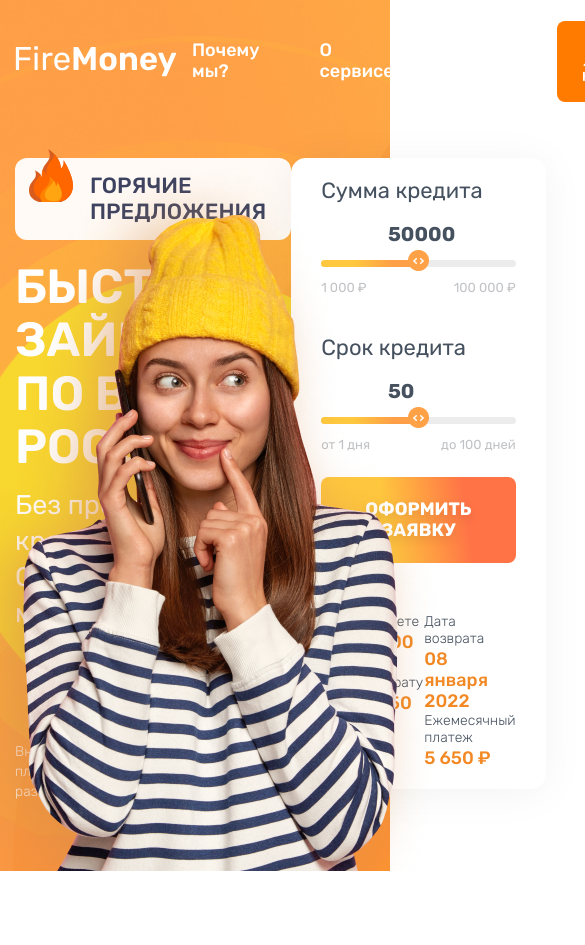
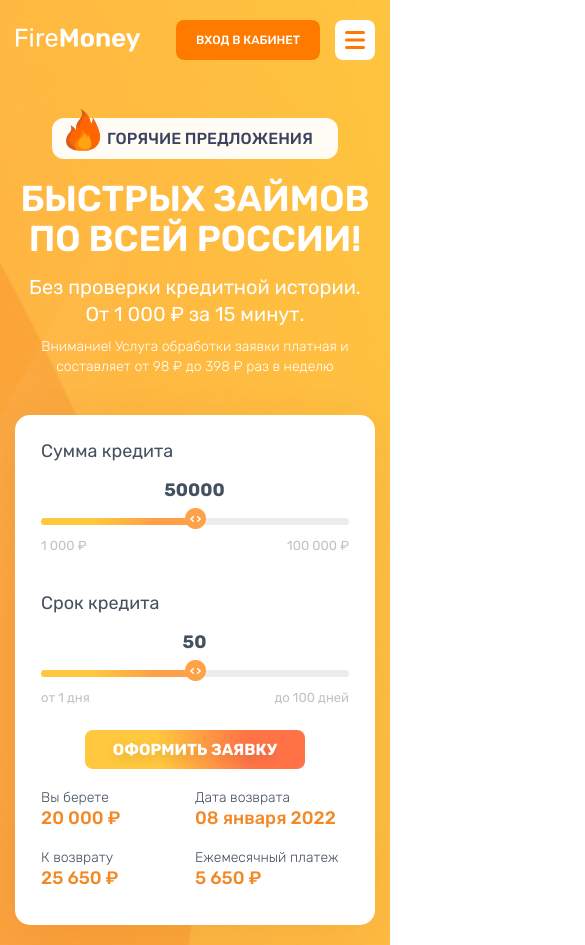
Before and after one commit to profunarsenal/fire-money, a Vue app: page / in a window 390 px wide. Shown: the top 945 px of the page, 585 px wide, since content can reach past the window. Before the commit the page ends 871 px from the top, so only its background shows below. Built offline with nearby package versions, Linux system fonts and the light colour scheme.

Commit message:
add adaptive main-screen

```diff
--- a/src/assets/style/base.scss
+++ b/src/assets/style/base.scss
@@ -13,4 +13,5 @@ body {
   max-width: 1310px;
   padding: 0 15px;
   margin: 0 auto;
+
 }
--- a/src/components/HeaderBlock.vue
+++ b/src/components/HeaderBlock.vue
@@ -18,14 +18,41 @@
             </li>
           </ul>
         </nav>
-        <button class="header-btn" type="button">вход в личный кабинет</button>
+        <div class="header-btns">
+          <button class="header-btn" type="button">
+            {{
+              width < 360
+                ? "вход"
+                : width < 767
+                ? "вход в кабинет"
+                : "вход в личный кабинет"
+            }}
+          </button>
+          <button class="menu-btn" type="button">
+            <span></span>
+          </button>
+        </div>
       </div>
     </div>
   </header>
 </template>
 
 <script>
-export default {};
+export default {
+  data: () => ({
+    width: window.innerWidth,
+  }),
+
+  created() {
+    window.addEventListener("resize", this.updateWidth);
+  },
+
+  methods: {
+    updateWidth() {
+      this.width = window.innerWidth;
+    },
+  },
+};
 </script>
 
 <style lang="scss" scoped>
@@ -42,20 +69,67 @@ export default {};
   align-items: center;
   justify-content: space-between;
   min-height: 122px;
+
+  @media (max-width: 767.98px) {
+    min-height: 80px;
+  }
+}
+
+.logo {
+  margin-right: 20px;
+
+  img {
+    width: 164px;
+    height: 26px;
+  }
+
+  @media (max-width: 767.98px) {
+    img {
+      width: 126px;
+      height: 24px;
+    }
+  }
 }
 
 .navigation {
   padding: 0 15px;
+
+  @media (max-width: 767.98px) {
+    position: fixed;
+    top: 0;
+    left: 0;
+    width: 100%;
+    height: auto;
+    padding: 80px 0 20px;
+    display: flex;
+    align-items: center;
+    justify-content: center;
+    background-color: orange;
+    transform: translateY(-100%);
+  }
 }
 
 .menu {
   display: flex;
   align-items: center;
+
+  @media (max-width: 767.98px) {
+    flex-direction: column;
+  }
 }
 
 .menu-item {
   &:not(:last-child) {
     margin-right: 60px;
+
+    @media (max-width: 991.98px) {
+      margin-right: 30px;
+    }
+
+    @media (max-width: 767.98px) {
+      margin-right: 0;
+      margin-bottom: 10px;
+    }
   }
 }
 
@@ -64,9 +138,25 @@ export default {};
   font-size: 18px;
   line-height: 21px;
   color: #fff;
+
+  @media (max-width: 991.98px) {
+    font-size: 14px;
+    line-height: 17px;
+  }
+
+  @media (max-width: 767.98px) {
+    font-size: 18px;
+    line-height: 21px;
+  }
+}
+
+.header-btns {
+  display: flex;
+  align-items: center;
 }
 
 .header-btn {
+  min-height: 40px;
   padding: 18px 25px;
   font-weight: 500;
   font-size: 13px;
@@ -75,5 +165,57 @@ export default {};
   color: #fff;
   background: #ff7b00;
   border-radius: 8px;
+  white-space: nowrap;
+
+  @media (max-width: 767.98px) {
+    padding: 12px 20px;
+    font-size: 12px;
+    line-height: 14px;
+  }
+}
+
+.menu-btn {
+  position: relative;
+  width: 40px;
+  height: 40px;
+  display: none;
+  margin-left: 15px;
+  background-color: #fff;
+  border-radius: 8px;
+
+  span {
+    position: absolute;
+    top: 50%;
+    left: 50%;
+    width: 20px;
+    height: 3px;
+    background: #ff7b00;
+    border-radius: 8px;
+    transform: translate(-50%, -50%);
+  }
+
+  &::before,
+  &::after {
+    content: "";
+    position: absolute;
+    left: 50%;
+    width: 20px;
+    height: 3px;
+    background: #ff7b00;
+    border-radius: 8px;
+    transform: translateX(-50%);
+  }
+
+  &::before {
+    top: 11px;
+  }
+
+  &::after {
+    bottom: 11px;
+  }
+
+  @media (max-width: 767.98px) {
+    display: block;
+  }
 }
 </style>
--- a/src/components/MainScreen.vue
+++ b/src/components/MainScreen.vue
@@ -15,6 +15,7 @@
         </div>
         <div class="main-screen-image">
           <img src="@/assets/images/girl.png" alt="girl" />
+          <img src="@/assets/images/sun.svg" alt="sun" />
         </div>
         <div class="main-screen-credit">
           <div class="credit-window">
@@ -101,68 +102,103 @@ export default {
   padding: 158px 0 68px;
   background-image: url("@/assets/images/main-bg.jpg");
   background-repeat: no-repeat;
+  background-position: center;
   background-size: cover;
-  &::before {
-    content: "";
-    position: absolute;
-    z-index: 0;
-    top: 0;
-    width: 100%;
-    height: 100%;
-    background-image: url("@/assets/images/sun.png");
-    background-repeat: no-repeat;
-    background-position: center;
+  overflow: hidden;
+
+  @media (max-width: 1200.98px) {
+    padding: 118px 0 20px;
   }
 }
 
 .main-screen-wrapper {
   display: flex;
+
+  @media (max-width: 1200.98px) {
+    flex-direction: column;
+  }
 }
 
 .main-screen-content {
   position: relative;
-  z-index: 1;
+  z-index: 2;
   flex: 1 1 100%;
+  margin-top: 72px;
   color: #fff;
+
+  @media (max-width: 1200.98px) {
+    margin-bottom: 37px;
+    text-align: center;
+    margin-top: 0;
+  }
 }
 
 .main-screen-image {
-  position: absolute;
-  z-index: 2;
-  left: 50%;
-  bottom: 0;
-  transform: translateX(-50%);
+  img {
+    position: absolute;
+    z-index: 1;
+    left: 50%;
+    bottom: -30px;
+    transform: translateX(-50%);
+
+    &:first-child {
+      z-index: 2;
+    }
+  }
+
+  @media (max-width: 1200.98px) {
+    img {
+      left: 0;
+      transform: translateX(0);
+      &:last-child {
+        transform: translate(-17%, 10%);
+      }
+    }
+  }
+
+  @media (max-width: 991.98px) {
+    img {
+      left: 0;
+      bottom: -70px;
+      transform: translateX(-15%);
+      &:last-child {
+        transform: translate(-25%, 10%);
+      }
+    }
+  }
+
+  @media (max-width: 810.98px) {
+    img {
+      left: 0;
+      bottom: -70px;
+      transform: translateX(-20%);
+      &:last-child {
+        transform: translate(-30%, 10%);
+      }
+    }
+  }
+
+  @media (max-width: 767.98px) {
+    img {
+      display: none;
+    }
+  }
 }
 
 .main-screen-credit {
   position: relative;
   z-index: 1;
   flex: 0 1 50%;
-}
 
-.main-screen-title {
-  max-width: 477px;
-  margin-bottom: 15px;
-  font-weight: 600;
-  font-size: 48px;
-  line-height: 111.5%;
-  text-transform: uppercase;
-}
+  @media (max-width: 1200.98px) {
+    flex: 1 1 100%;
+    display: flex;
+    justify-content: flex-end;
+  }
 
-.main-screen-text {
-  max-width: 454px;
-  font-weight: 400;
-  font-size: 27px;
-  line-height: 133.5%;
-}
-
-.main-screen-alert {
-  max-width: 300px;
-  display: inline-block;
-  margin-top: 110px;
-  font-weight: 300;
-  font-size: 14px;
-  line-height: 145.5%;
+  @media (max-width: 767.98px) {
+    justify-content: center;
+  }
 }
 
 .hot-offer-title {
@@ -179,6 +215,17 @@ export default {
     line-height: 26px;
     text-transform: uppercase;
     color: #3c4260;
+    white-space: nowrap;
+
+    @media (max-width: 767.98px) {
+      font-size: 20px;
+      line-height: 24px;
+    }
+
+    @media (max-width: 400.98px) {
+      font-size: 16px;
+      line-height: 21px;
+    }
   }
 
   &::before {
@@ -189,15 +236,86 @@ export default {
     width: 44px;
     height: 54px;
     background-image: url("@/assets/images/fire-icon.svg");
+    background-repeat: no-repeat;
+    background-size: cover;
+
+    @media (max-width: 767.98px) {
+      width: 34px;
+      height: 43px;
+    }
+  }
+
+  @media (max-width: 767.98px) {
+    padding: 10px 25px 10px 55px;
+  }
+}
+
+.main-screen-title {
+  max-width: 477px;
+  margin-bottom: 15px;
+  font-weight: 600;
+  font-size: 48px;
+  line-height: 111.5%;
+  text-transform: uppercase;
+
+  @media (max-width: 1200.98px) {
+    max-width: 100%;
+    font-size: 40px;
+    line-height: 111.5%;
+  }
+
+  @media (max-width: 767.98px) {
+    font-size: 36px;
+  }
+}
+
+.main-screen-text {
+  max-width: 454px;
+  font-weight: 400;
+  font-size: 27px;
+  line-height: 133.5%;
+
+  @media (max-width: 1200.98px) {
+    max-width: 100%;
+  }
+
+  @media (max-width: 767.98px) {
+    font-size: 20px;
+  }
+}
+
+.main-screen-alert {
+  max-width: 300px;
+  display: inline-block;
+  margin-top: 110px;
+  font-weight: 300;
+  font-size: 14px;
+  line-height: 145.5%;
+
+  @media (max-width: 1200.98px) {
+    max-width: 100%;
+    margin-top: 10px;
   }
 }
 
 .credit-window {
-  max-width: 428px;
-  padding: 20px 30px;
+  width: 428px;
+  padding: 26px 26px 16px;
   background-color: #fff;
   box-shadow: 0px 4px 44px rgba(0, 0, 0, 0.05);
   border-radius: 15px;
+
+  @media (max-width: 1200.98px) {
+    transform: translateX(-10%);
+  }
+
+  @media (max-width: 991.98px) {
+    transform: translateX(-5%);
+  }
+
+  @media (max-width: 810.98px) {
+    transform: translateX(0);
+  }
 }
 
 .credit-window-title {
@@ -206,6 +324,11 @@ export default {
   font-size: 22px;
   line-height: 26px;
   color: #45515f;
+
+  @media (max-width: 767.98px) {
+    font-size: 18px;
+    line-height: 21px;
+  }
 }
 
 .credit-window-btn {
@@ -225,6 +348,12 @@ export default {
   text-shadow: 0px 4px 12px rgba(0, 0, 0, 0.12);
   background: linear-gradient(81.55deg, #ffc83e 33.93%, #ff7347 73.78%);
   border-radius: 8px;
+
+  @media (max-width: 767.98px) {
+    padding: 10px 28px;
+    font-size: 16px;
+    line-height: 19px;
+  }
 }
 
 .credit-window-sum {
@@ -248,18 +377,26 @@ export default {
   padding-left: 30px;
   margin-top: 50px;
   display: flex;
+
+  @media (max-width: 991.98px) {
+    padding-left: 50px;
+  }
+
+  @media (max-width: 767.98px) {
+    padding-left: 0;
+    margin-top: 20px;
+  }
 }
 .calc-row {
   flex: 0 1 50%;
+}
 
-  &:not(:last-child) {
-    margin-bottom: 20px;
-  }
-}
 .calc-item {
   display: flex;
   flex-direction: column;
+  padding-bottom: 20px;
 }
+
 .calc-title {
   margin-bottom: 2px;
   font-weight: 300;
--- a/src/components/RangeSlider.vue
+++ b/src/components/RangeSlider.vue
@@ -83,15 +83,16 @@ export default {
         selectorValue.style.cssText += "transform:translateX(0)";
       }
     },
+
     termSlider(input, selector, selectorValue, progress) {
       selector.style.left = input.value + "%";
       progress.style.width = input.value + "%";
       selectorValue.textContent = input.value;
 
       if (input.value > 91) {
-        selectorValue.style.cssText += "transform:translateX(-50%)";
-      } else if (input.value < 2) {
-        selectorValue.style.cssText += "transform:translateX(10%)";
+        selectorValue.style.cssText += "transform:translateX(-10%)";
+      } else if (input.value < 1) {
+        selectorValue.style.cssText += "transform:translateX(100%)";
       } else {
         selectorValue.style.cssText += "transform:translateX(0)";
       }
@@ -147,12 +148,19 @@ export default {
 .range-selector-value {
   position: absolute;
   top: -28px;
-  left: -20px;
+  left: -30px;
+  width: 80px;
   font-weight: 700;
   font-size: 20px;
   line-height: 24px;
   color: #45515f;
   white-space: nowrap;
+  text-align: center;
+
+  @media (max-width: 767.98px) {
+    font-size: 18px;
+    line-height: 21px;
+  }
 }
 
 .range-progress {
```
Also changed, not shown: src/assets/images/main-bg.jpg, src/assets/images/sun.svg (added).
